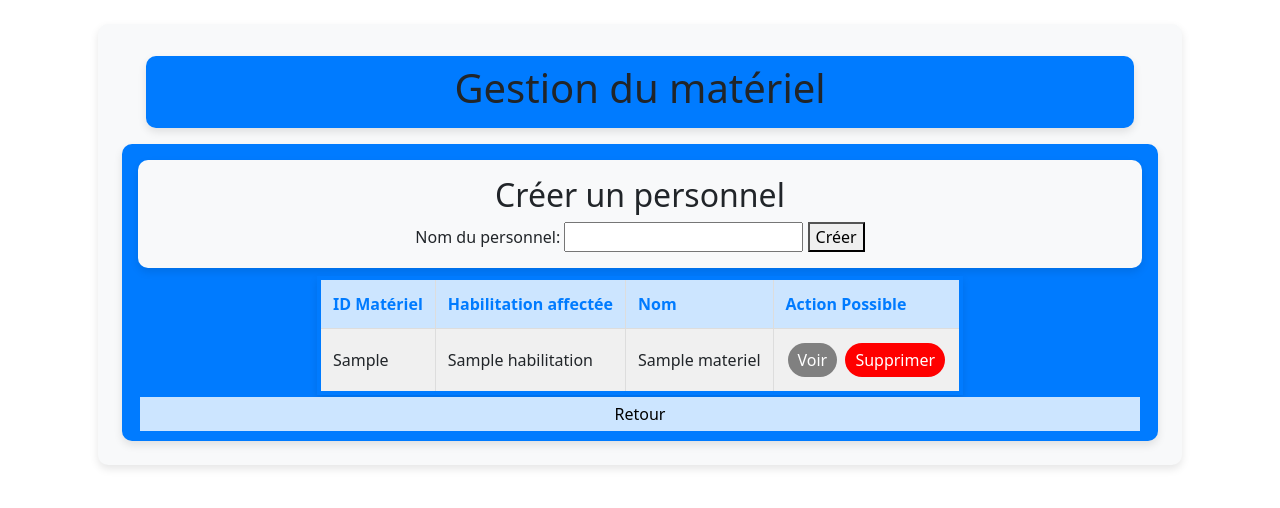
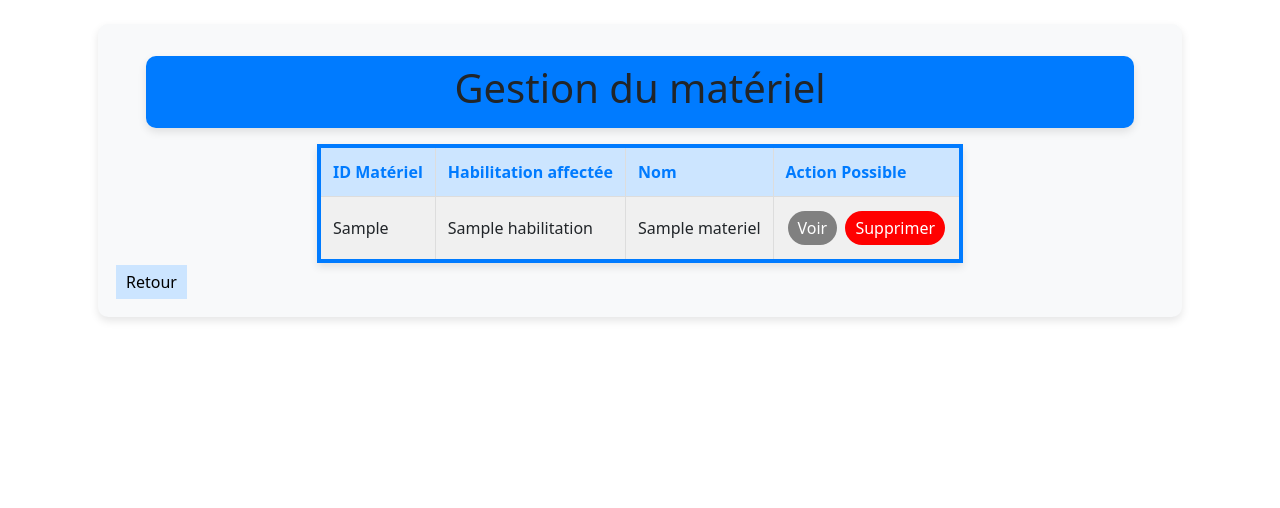
Before and after one commit to MagOrl/SAE-3.01A-GR_N, a Flask app: page /admin/gerer_materiel in a window 1280 px wide. Shown: the part 116-624 px from the top of the page. Run offline with Flask 3, Linux system fonts and the light colour scheme; tables that the repository leaves empty hold one stand-in row (values such as "Sample post").

```diff
--- a/monApp/static/style.css
+++ b/monApp/static/style.css
@@ -73,15 +73,6 @@
   margin: 1rem;
 }
 
-.boite-creer-personnel {
-  background-color: var(--bg);
-  border-radius: 10px;
-  box-shadow: var(--shadow);
-  padding: 1rem;
-  margin: 0.5rem 0;
-  text-align: center;
-}
-
 .tableau {
   margin: 0 auto;
   width: fit-content;
--- a/monApp/templates/gerer_materiel_admin.html
+++ b/monApp/templates/gerer_materiel_admin.html
@@ -3,15 +3,6 @@
   <div class="boite-bonjour-admin">
     <h1>Gestion du matériel</h1>
   </div>
-  <div class="boite-choix-menu">
-    <div class="boite-creer-personnel">
-      <h2>Créer un personnel</h2>
-      <form>
-        <label for="nom_personnel">Nom du personnel:</label>
-        <input type="text" id="nom_personnel" name="nom_personnel" required />
-        <button type="submit">Créer</button>
-      </form>
-    </div>
     <table class="tableau">
       <thead>
         <tr>
```
